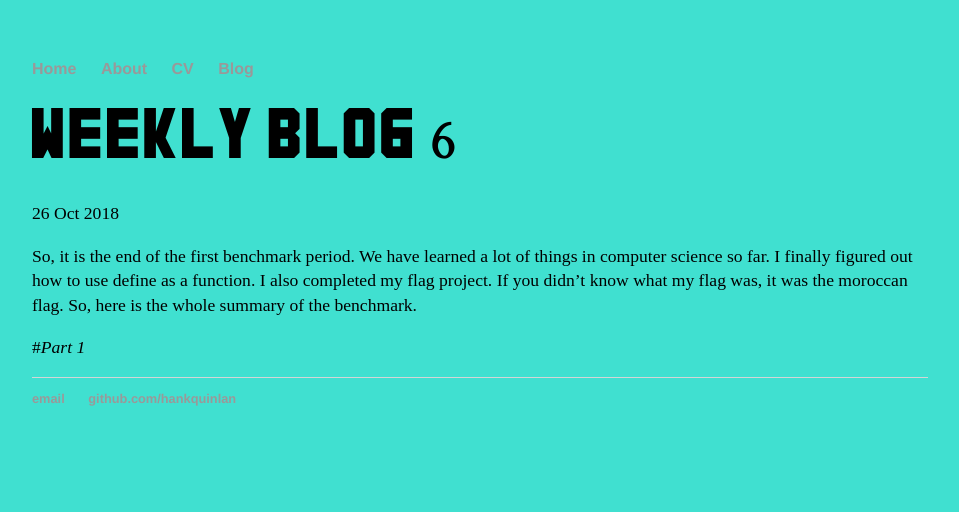
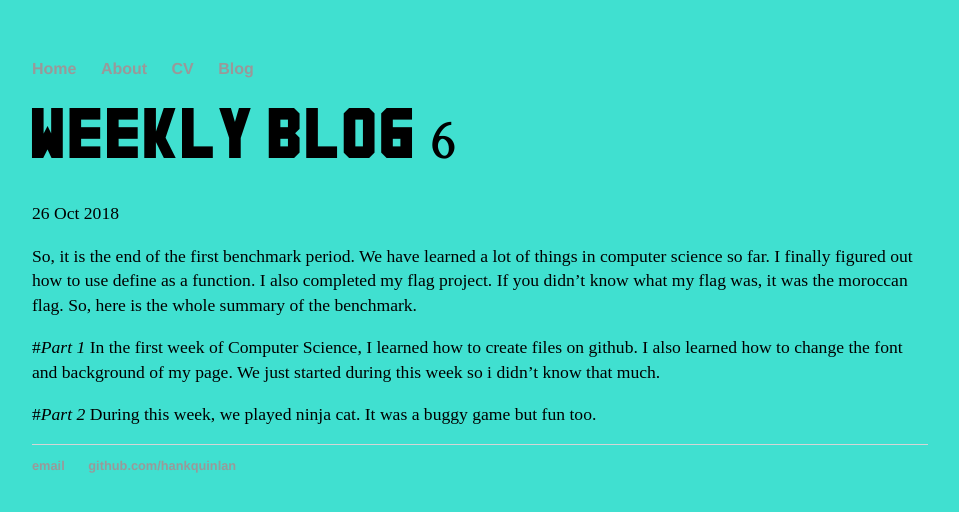
Before and after one commit to tylerm2204/tylerm2204.github.io, a Jekyll site: the page built from _posts/2018-10-26-weekly-reflection.md, in a window 1280 px wide. Shown: the top 512 px of the page, without its empty margins (160-1119 px from the left). Built offline with Jekyll 4.4.1, drawn with Linux system fonts in a browser that asks for light colours.

Commit message:
Update 2018-10-26-weekly-reflection.md

```diff
--- a/_posts/2018-10-26-weekly-reflection.md
+++ b/_posts/2018-10-26-weekly-reflection.md
@@ -7,3 +7,7 @@ date: 2018-10-26
 So, it is the end of the first benchmark period. We have learned a lot of things in computer science so far. I finally figured out how to use define as a function. I also completed my flag project. If you didn't know what my flag was, it was the moroccan flag. So, here is the whole summary of the benchmark.
 
 #_Part 1_
+In the first week of Computer Science, I learned how to create files on github. I also learned how to change the font and background of my page. We just started during this week so i didn't know that much.
+
+#_Part 2_
+During this week, we played ninja cat. It was a buggy game but fun too.
```
